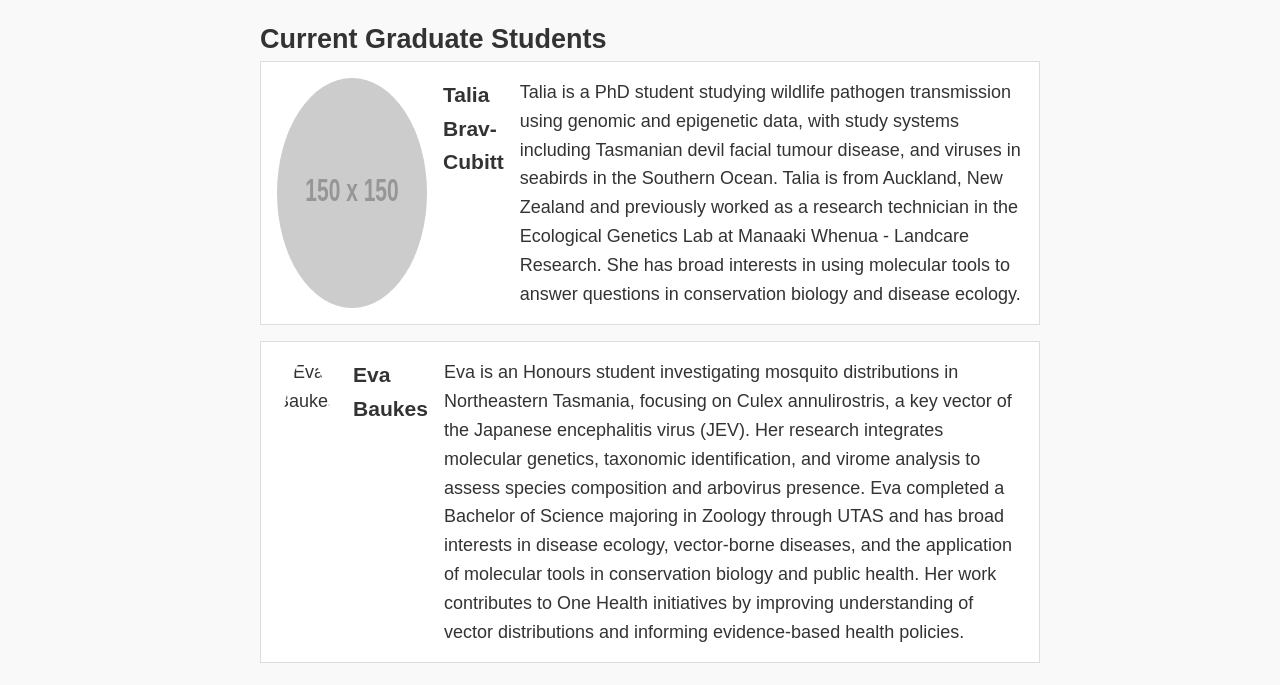
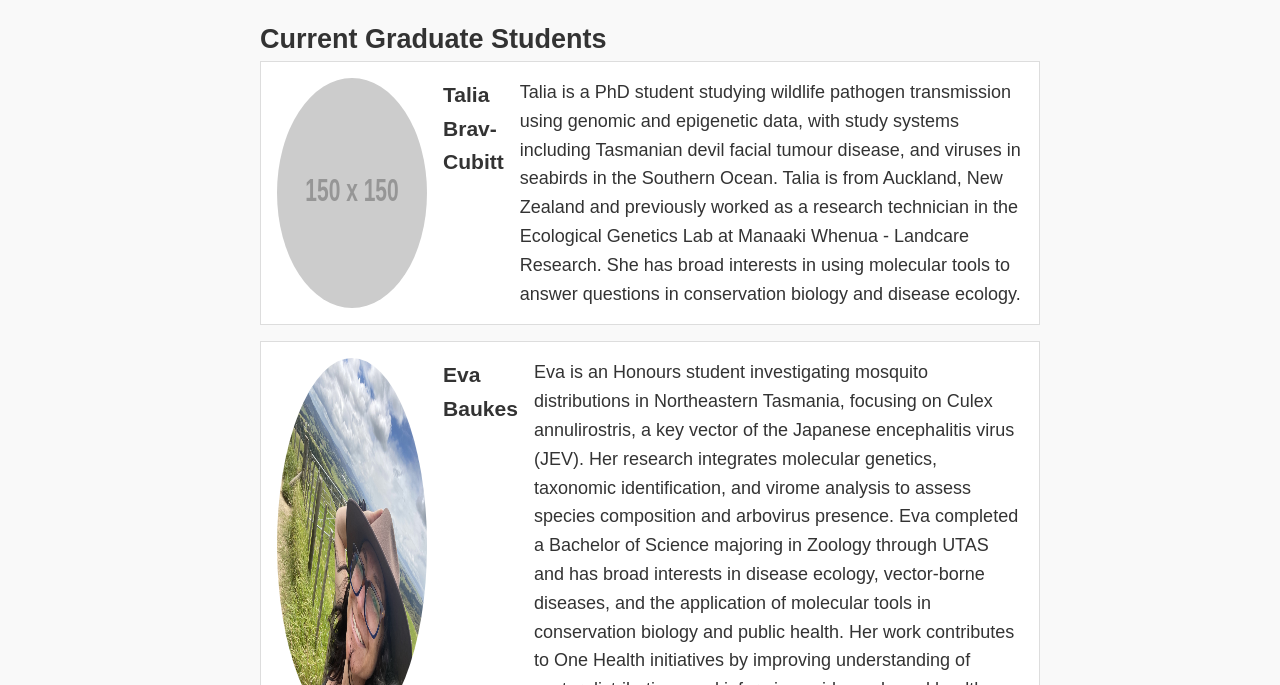
Before and after one commit to nickfountainjones/nickfountainjones.github.io, a plain HTML site: page people.html in a window 1280 px wide. Shown: the part 115-800 px from the top of the page. Drawn offline with Linux system fonts and the light colour scheme; placeholder pictures from the web are drawn by us.

Commit message:
image fix

```diff
--- a/people.html
+++ b/people.html
@@ -32,7 +32,7 @@
       </article>
 
       <article class="student-profile">
-        <img src=Eva.jpg alt="Eva Baukes" />
+        <img src="images/Eva.jpg" alt="Eva Baukes" />
         <h3>Eva Baukes</h3>
         <p>
           Eva is an Honours student investigating mosquito distributions in Northeastern Tasmania, focusing on Culex annulirostris, a key vector of the Japanese encephalitis virus (JEV). Her research integrates molecular genetics, taxonomic identification, and virome analysis to assess species composition and arbovirus presence. Eva completed a Bachelor of Science majoring in Zoology through UTAS and has broad interests in disease ecology, vector-borne diseases, and the application of molecular tools in conservation biology and public health. Her work contributes to One Health initiatives by improving understanding of vector distributions and informing evidence-based health policies.
```
